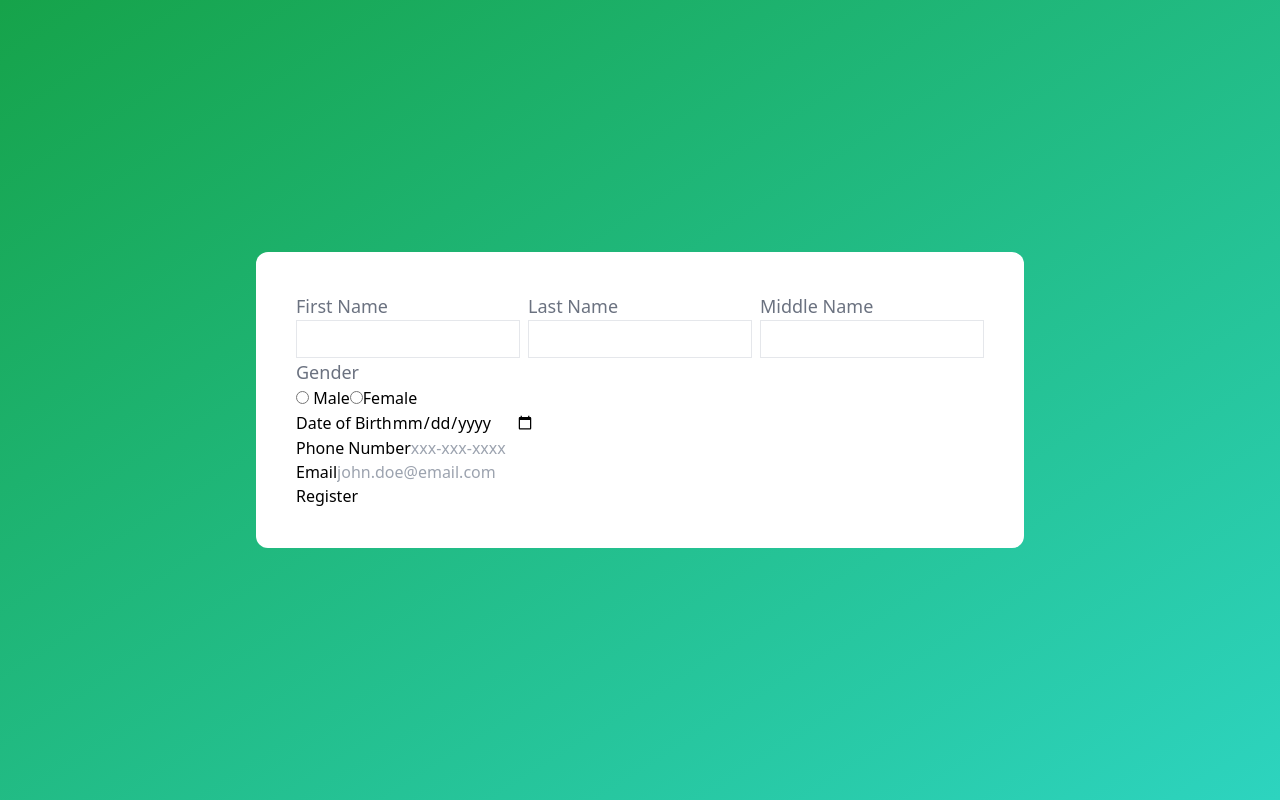
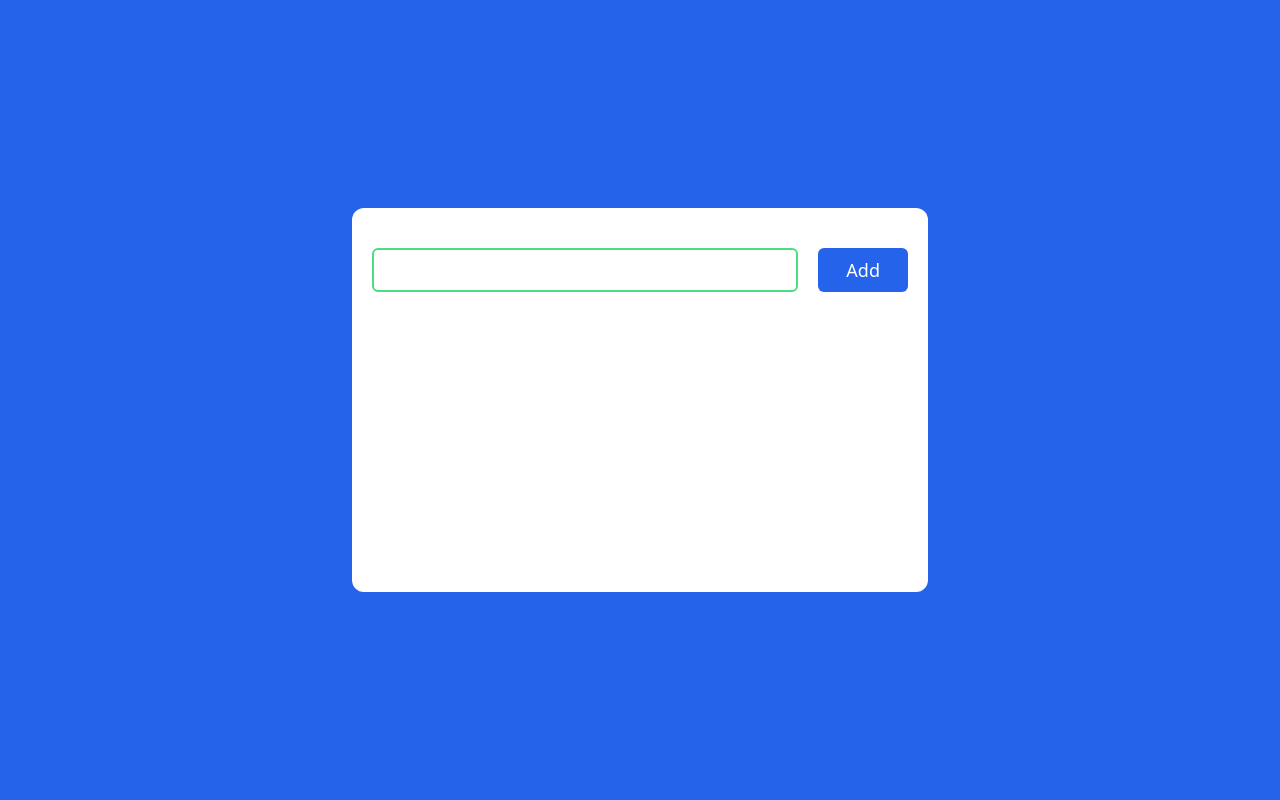
Before and after one commit to KofiSikaEgyir/code-along, a React (Create React App) app: page / in a window 1280 px wide. Built offline with nearby package versions, Linux system fonts and the light colour scheme.

Commit message:
UseState

```diff
--- a/src/App.js
+++ b/src/App.js
@@ -3,8 +3,8 @@
 // import {Image} from "./components/Image";
 // import Navbar from "./components/Navbar";
 // import Practice from "./components/Practice";
-// import TaskManager from "./components/TaskManager";
-import Form from "./components/Form";
+import TaskManager from "./components/TaskManager";
+// import Form from "./components/Form";
 
 function App(){
   return (
@@ -17,8 +17,8 @@ function App(){
       <Button label="Register" />
       <Image />
       <Practice />  */}
-      {/* <TaskManager /> */}
-      <Form />
+      <TaskManager />
+      {/* <Form /> */}
 
     </div>
   )
--- a/src/components/Form.jsx
+++ b/src/components/Form.jsx
@@ -30,7 +30,7 @@ function Form() {
              type="text"
               name='firstName'
                id='firstName'
-               className="form-input"
+               className="form-input transition-all"
                 value={data.firstName}
                onChange={handleChange } />
         </div>
@@ -58,10 +58,10 @@ function Form() {
         </div>
        </div>
       <div>
-            <label htmlFor="gender" className='form-label'>
+            <label htmlFor="gender" className="form-label">
                 Gender
             </label>
-            <label htmlFor="male">
+            <label htmlFor="male" >
                 <input
                 type="radio"
                  name='gender'
@@ -83,38 +83,41 @@ function Form() {
             </label>
         </div>
         <div>
-            <label htmlFor="dateOfBirth">Date of Birth</label>
+            <label htmlFor="dateOfBirth" className='form-label'>Date of Birth</label>
             <input
              type="date"
              name="dateOfBirth"
+             className='form-input'
              value={data.dateOfBirth}
             onChange={handleChange}
 
              />
         </div>
         <div>
-            <label htmlFor="phone">Phone Number</label>
+            <label htmlFor="phone" className='form-label'>Phone Number</label>
             <input
              type="number"
              placeholder='xxx-xxx-xxxx'
              name='phoneNumber'
+             className='form-input'
              value={data.phoneNumber}
             onChange={handleChange}
 
              />
         </div>
         <div>
-        <label htmlFor="email"> Email</label>
+        <label htmlFor="email" className='form-label'> Email</label>
             <input
              type="email"
               name='email'
                id='email'
                placeholder='john.doe@email.com'
+               className='form-input'
                onChange={handleChange}
               />
         </div>
         <div>
-            <button type='submit'>Register</button>
+            <button type='submit' className='bg-blue-500 p-2 rounded-lg text-white'>Register</button>
         </div>
 
 
--- a/src/components/TaskItem.jsx
+++ b/src/components/TaskItem.jsx
@@ -2,15 +2,18 @@ import {TrashIcon} from "@heroicons/react/outline";
 
 function TaskItem({task, handleDelete}) {
     return(
-        <div className="flex items-center bg-teal-200 p-2 borer-2 border-grey-300 rounded-md">
-                <div className="flex-1">{task}</div>
-                <div className="bg-blue-600 p-2 rounded-md"
-                onClick={() => handleDelete(task)}
-                >
+        <div className="flex items-center justify-between bg-teal-200 p-2 borer-2 border-grey-300 rounded-md">
+            <div className="flex space-x-2">
+                <input type="checkbox" name="" id="" checked={task.completed} onChange= {() => {}} />
+                <div className="flex-1">{task.text}</div>
+            </div>
+                <button className="bg-blue-600 p-2 rounded-md"
+                onClick={() => handleDelete(task.id)}>
+
                     <TrashIcon height={24} color="white" />
-                </div>
+                </button>
         </div>
-    )
+    );
 }
 
 export default TaskItem;
--- a/src/components/TaskManager.jsx
+++ b/src/components/TaskManager.jsx
@@ -1,48 +1,60 @@
-import React, {useState} from "react";
+import React, {useState, useEffect} from "react";
+
+import { v4 as uuid } from "uuid";
+
 import TaskItem from "./TaskItem";
 
 function TaskManager(){
-const [tasks, setTasks] = useState([]);
+const [tasks, setTasks] = useState(() => {
+    const tasks = localStorage.getItem('tasks')
+    if(!tasks) return [];
+    return JSON.parse(tasks);
+
+});
 const [input, setInput] = useState("");
-
+console.log(tasks);
 const handleSubmit = (e) => {
     e.preventDefault();
-    if(input==="") return;
+    if(input === "") return;
 
-    setTasks([input, ...tasks]);
+    let newTask = {
+        id: uuid(),
+        text: input,
+        completed: true,
+    };
+
+    setTasks([newTask, ...tasks], () => {})
+
     setInput("")
 };
 
-const handleDelete = idx => {
-    const newTask = tasks.filter((task) => task !== idx);
-    setTasks(newTask);
-
-}
+    const handleDelete = (id) => {
+    const newTasks = tasks.filter((task) => task.id !== id);
+    setTasks(newTasks);
+};
+    useEffect(() => {
+        localStorage.setItem("tasks", JSON.stringify(tasks) )
+    },[tasks])
 
     return (
- <div className="h-screen
-         bg-blue-600
-         flex justify-center
-         items-center"
-         >
-            <div className="max-w-xl bg-white rounded-xl px-5 py-10">
-                <form  onSubmit={handleSubmit} className="space-x-5 w-[30rem] flex mb-10">
+ <div className="h-screen w-screen bg-blue-600 flex justify-center items-center" >
+            <div className="max-w-xl w-full max-h-96 bg-white rounded-xl px-5 py-10">
+                <form  onSubmit={handleSubmit} className="space-x-5 w-{30rem} flex mb-10">
                     <input type= "text" className="border-2
                      border-green-400 p-2 rounded-md outline-none w-10/12"
                      onChange={(e) => setInput(e.target.value)}
-                     value={input === ""}
+                     value={input}
                       />
 
-                    <button type="submit" className="bg-blue-600
-                     text-white text-lg py-2 px-5 rounded-md"
-                    disabled={input===""}
+                    <button type="Submit" className="bg-blue-600
+                     text-white text-lg py-2 px-7 rounded-md"
+                    disabled={input === ""}
                      > Add</button>
                 </form>
-
-                <div className="space-y-3 h-50 overflow-y-scroll">
+                <div className="space-y-3 h-56 overflow-y-auto">
                     {
                     tasks.map((task) => (
-                    <TaskItem task={task} handleDelete={handleDelete} />
+                    <TaskItem key={task.id} task={task} handleDelete={handleDelete} />
                 ))}
                 </div>
             </div>
```
